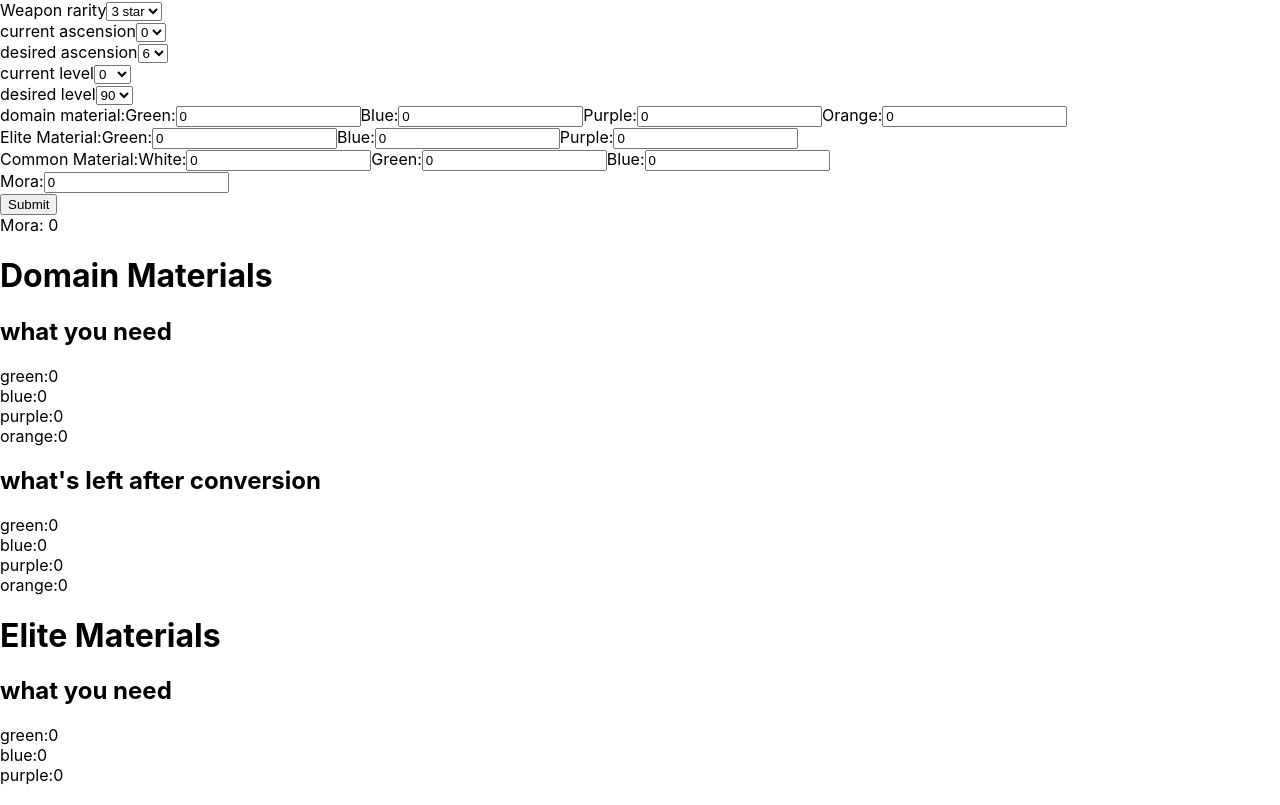
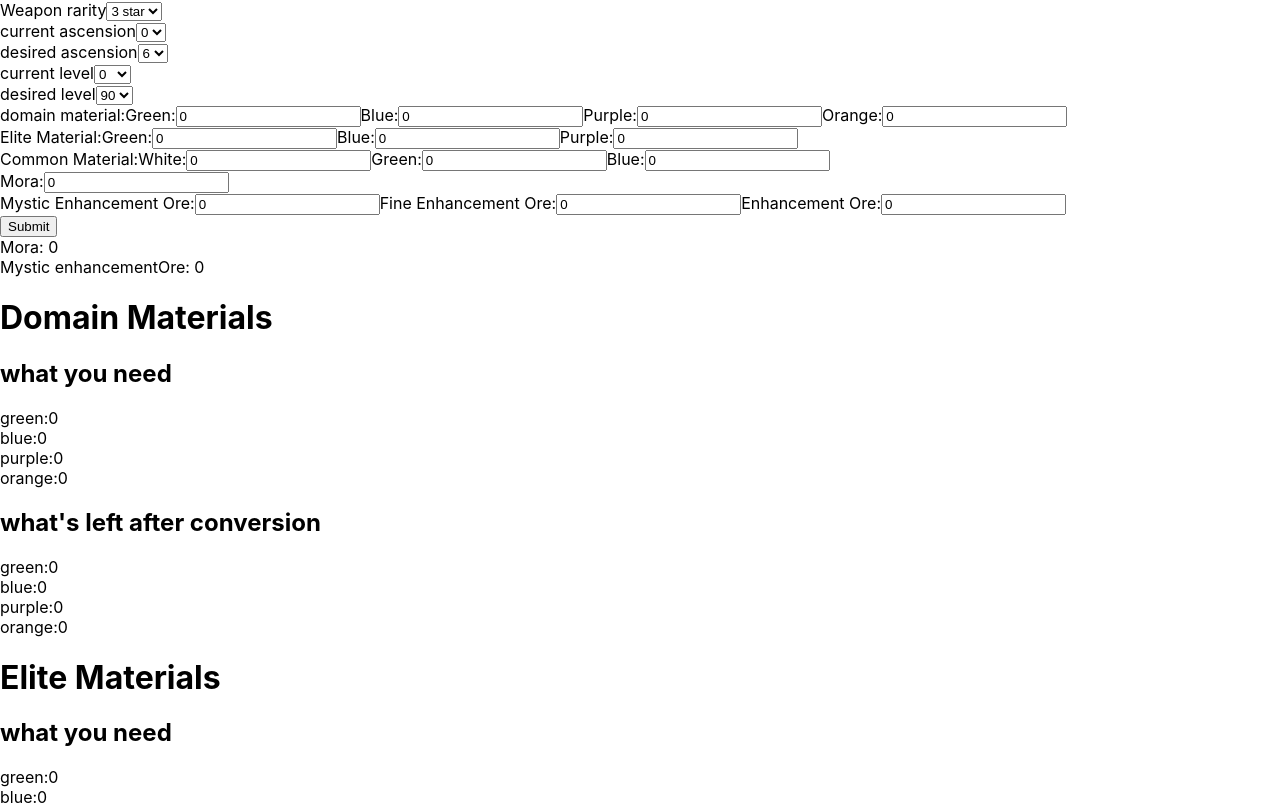
Before and after one commit to pongpwner/genshin-calculator, a React (Create React App) app: page / in a window 1280 px wide. Shown: the top 805 px of the page. Built offline with nearby package versions, Linux system fonts and the light colour scheme.

Commit message:
added xp calculation

```diff
--- a/src/constants/weaponMaterials.js
+++ b/src/constants/weaponMaterials.js
@@ -16,5 +16,10 @@ const WEAPON_MATERIALS = {
     blue: 0,
   },
   mora: 0,
+  enhancementOre: {
+    white: 400,
+    green: 2000,
+    blue: 10000,
+  },
 };
 export default WEAPON_MATERIALS;
--- a/src/pages/weapon/weapon.component.jsx
+++ b/src/pages/weapon/weapon.component.jsx
@@ -47,6 +47,10 @@ class Weapon extends React.Component {
       moraNeeded: 0,
       currentAscension: 0,
       desiredAscension: 6,
+      blueOre: 0,
+      greenOre: 0,
+      whiteOre: 0,
+      blueOreNeeded: 0,
     };
   }
 
@@ -368,7 +372,31 @@ class Weapon extends React.Component {
     for (let i = Number(startA) + 1; i < endA + 1; i++) {
       totalMora += WEAPON[rarity].ascension[i].mora;
     }
+    if (totalMora - mora <= 0) {
+      totalMora = 0;
+    } else {
+      totalMora = totalMora - mora;
+    }
     this.setState({ moraNeeded: totalMora });
+  }
+  calculateXP(startL, endL, whiteOre, greenOre, blueOre, rarity) {
+    let totalXP =
+      WEAPON_MATERIALS.enhancementOre.blue * blueOre +
+      WEAPON_MATERIALS.enhancementOre.green * greenOre +
+      WEAPON_MATERIALS.enhancementOre.white * whiteOre;
+    let totalXPNeeded = 0;
+    let xpNeeded = 0;
+    let blueOreNeeded = 0;
+    for (let i = Number(startL / 10) + 1; i < endL / 10 - 1; i++) {
+      totalXPNeeded += WEAPON[rarity].level[i].exp;
+    }
+    if (totalXPNeeded - totalXP <= 0) {
+      xpNeeded = 0;
+    } else {
+      xpNeeded = totalXPNeeded - totalXP;
+    }
+    blueOreNeeded = Math.ceil(xpNeeded / WEAPON_MATERIALS.enhancementOre.blue);
+    this.setState({ blueOreNeeded: blueOreNeeded });
   }
 
   handleChange = (event) => {
@@ -410,6 +438,15 @@ class Weapon extends React.Component {
       this.state.currentLevel,
       this.state.desiredLevel,
       this.state.mora,
+      this.state.rarity
+    );
+
+    this.calculateXP(
+      this.state.currentLevel,
+      this.state.desiredLevel,
+      this.state.whiteOre,
+      this.state.greenOre,
+      this.state.blueOre,
       this.state.rarity
     );
   };
@@ -454,6 +491,10 @@ class Weapon extends React.Component {
       moraRemaining,
       currentAscension,
       desiredAscension,
+      blueOre,
+      greenOre,
+      whiteOre,
+      blueOreNeeded,
     } = this.state;
     console.log(this.state);
     return (
@@ -583,10 +624,34 @@ class Weapon extends React.Component {
             value={mora}
             onChange={this.handleChange}
           ></FormInput>
+          <div className="input-row">
+            <FormInput
+              label="Mystic Enhancement Ore"
+              name="blueOre"
+              type="text"
+              value={blueOre}
+              onChange={this.handleChange}
+            ></FormInput>
+            <FormInput
+              label="Fine Enhancement Ore"
+              name="greenOre"
+              type="text"
+              value={greenOre}
+              onChange={this.handleChange}
+            ></FormInput>
+            <FormInput
+              label="Enhancement Ore"
+              name="whiteOre"
+              type="text"
+              value={whiteOre}
+              onChange={this.handleChange}
+            ></FormInput>
+          </div>
           <CustomButton onClick={this.handleSubmit}>Submit</CustomButton>
         </div>
         <div className="main-content">
           <div>Mora: {moraNeeded}</div>
+          <div>Mystic enhancementOre: {blueOreNeeded}</div>
           <h1>Domain Materials</h1>
           <div className="material-info">
             <h2>what you need</h2>
```
